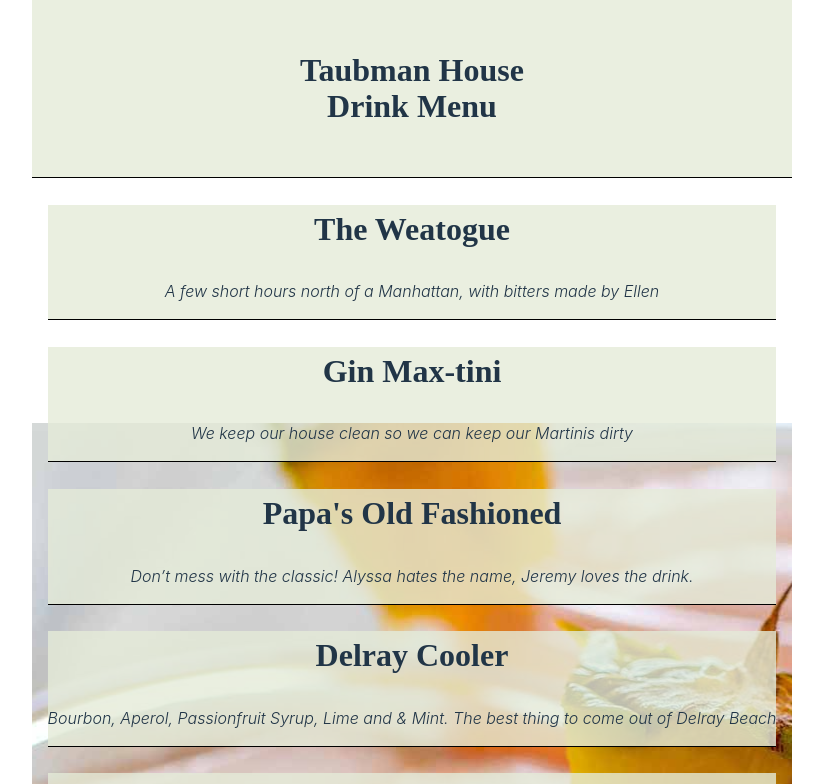
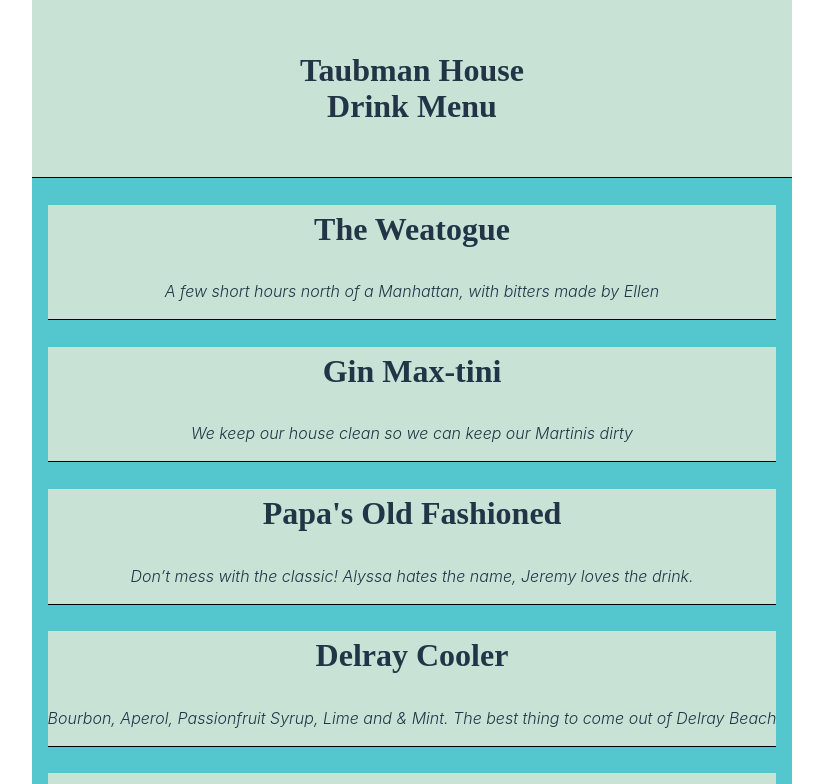
Before and after one commit to taubman33/drink-menu, a React (Vite) app in the folder drink-menu/: page / in a window 1280 px wide. Shown: the top 784 px of the page, without its empty margins (228-1051 px from the left). Built offline with nearby package versions, Linux system fonts and the light colour scheme.

Commit message:
background editing

```diff
--- a/drink-menu/src/App.css
+++ b/drink-menu/src/App.css
@@ -1,10 +1,7 @@
 #root {
   margin: 0 auto;
   text-align: center;
-  background: url('./assets/drink.jpg') no-repeat fixed center;
-  /* background-repeat: no-repeat;
-  background-attachment: fixed;
-  background-size: inherit; */
+  background-color:rgb(84, 198, 206)
 }
 
 .app-Header, .app-Main {
```
